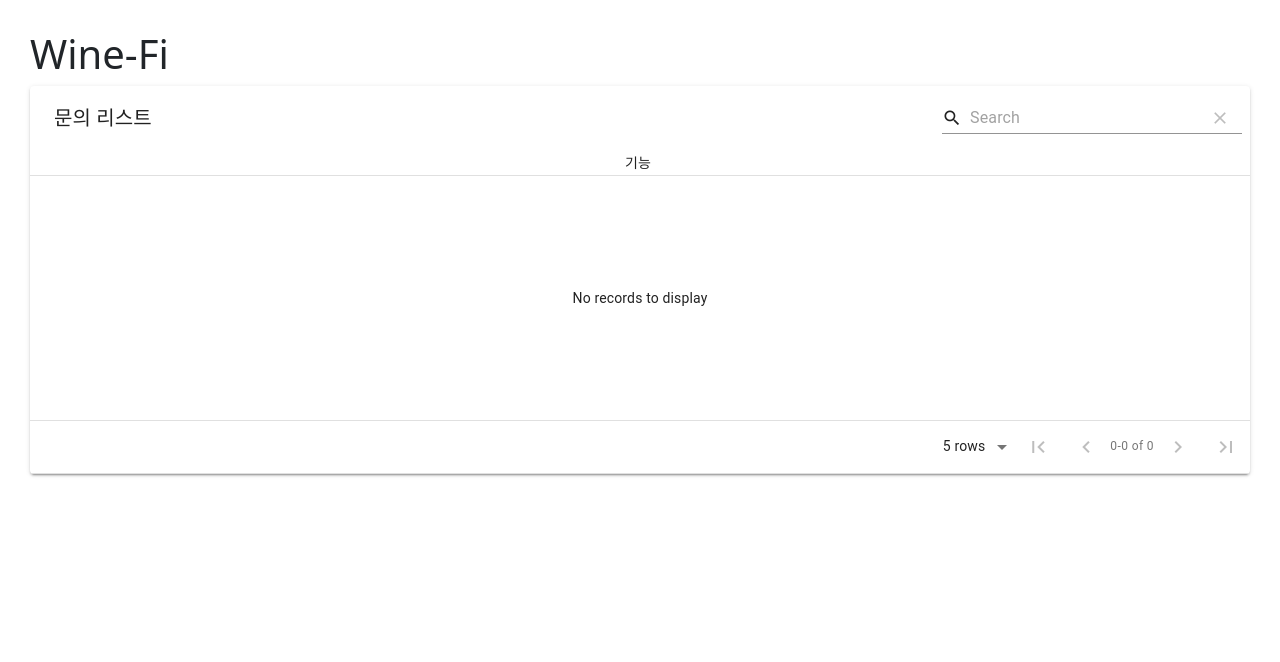
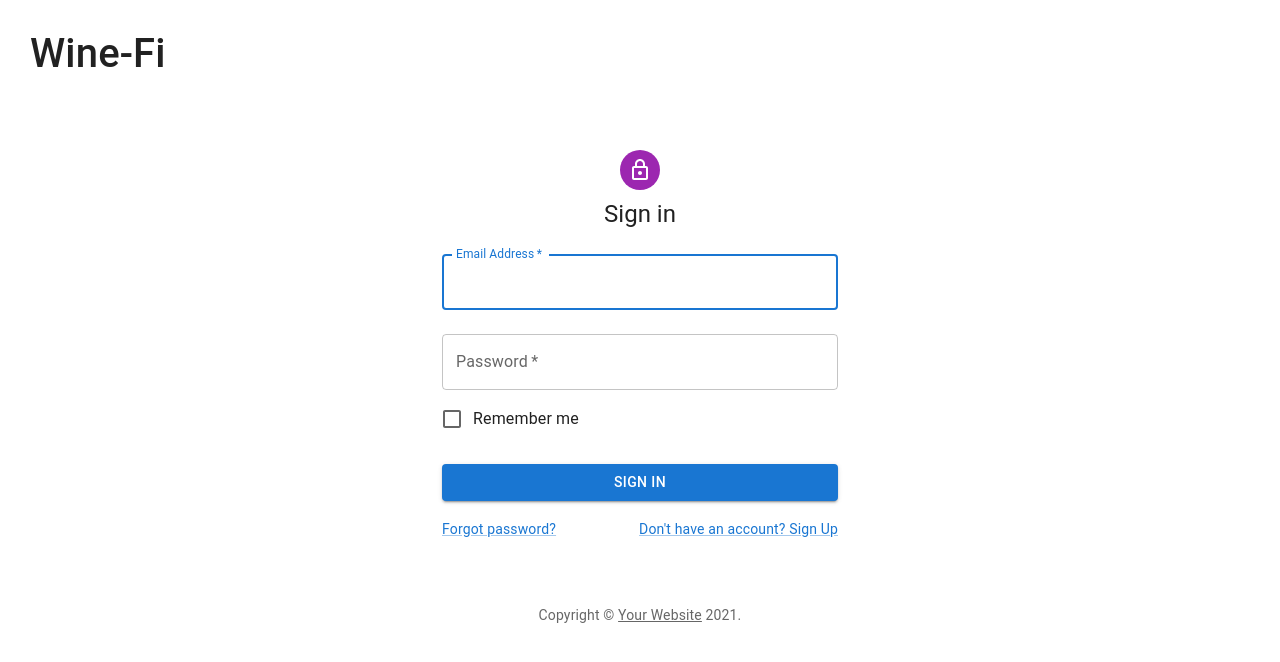
Before and after one commit to sanacor/winefi-shop, a React (Create React App) app: page / in a window 1280 px wide. Shown: the top 662 px of the page. Built offline with nearby package versions, Linux system fonts and the light colour scheme; no server answers.

Commit message:
로그인 페이지 레이아웃 구현

```diff
--- a/package.json
+++ b/package.json
@@ -3,8 +3,12 @@
   "version": "0.1.0",
   "private": true,
   "dependencies": {
+    "@emotion/react": "^11.7.1",
+    "@emotion/styled": "^11.6.0",
     "@material-ui/core": "^4.12.3",
     "@material-ui/icons": "^4.11.2",
+    "@mui/icons-material": "^5.2.5",
+    "@mui/material": "^5.2.5",
     "@testing-library/jest-dom": "^5.16.1",
     "@testing-library/react": "^11.2.7",
     "@testing-library/user-event": "^12.8.3",
--- a/src/App.js
+++ b/src/App.js
@@ -1,6 +1,7 @@
 import logo from './logo.svg';
 import './App.css';
 import MaterialTableDemo from './demo'
+import SignIn from './signIn'
 import 'bootstrap/dist/css/bootstrap.min.css';
 
 
@@ -8,7 +9,7 @@
   return (
     <div style={{ padding: '30px' }}>
       <h1>Wine-Fi</h1>
-      <MaterialTableDemo />
+      <SignIn />
     </div>
   );
 }
--- a/src/demo.js
+++ b/src/demo.js
@@ -3,8 +3,6 @@
 import Modal from 'react-bootstrap/Modal'
 import MaterialTable from "material-table";
 import axios from "axios";
-
-import InquiryPopup from "./component/InquiryModal";
 
 export default function MaterialTableDemo() {
   // const [state, setState] = React.useState({
--- /dev/null
+++ b/src/signIn.js
@@ -0,0 +1,111 @@
+import * as React from 'react';
+import Avatar from '@mui/material/Avatar';
+import Button from '@mui/material/Button';
+import CssBaseline from '@mui/material/CssBaseline';
+import TextField from '@mui/material/TextField';
+import FormControlLabel from '@mui/material/FormControlLabel';
+import Checkbox from '@mui/material/Checkbox';
+import Link from '@mui/material/Link';
+import Grid from '@mui/material/Grid';
+import Box from '@mui/material/Box';
+import LockOutlinedIcon from '@mui/icons-material/LockOutlined';
+import Typography from '@mui/material/Typography';
+import Container from '@mui/material/Container';
+import { createTheme, ThemeProvider } from '@mui/material/styles';
+
+function Copyright(props) {
+  return (
+    <Typography variant="body2" color="text.secondary" align="center" {...props}>
+      {'Copyright © '}
+      <Link color="inherit" href="https://mui.com/">
+        Your Website
+      </Link>{' '}
+      {new Date().getFullYear()}
+      {'.'}
+    </Typography>
+  );
+}
+
+const theme = createTheme();
+
+export default function SignIn() {
+  const handleSubmit = (event) => {
+    event.preventDefault();
+    const data = new FormData(event.currentTarget);
+    // eslint-disable-next-line no-console
+    console.log({
+      email: data.get('email'),
+      password: data.get('password'),
+    });
+  };
+
+  return (
+    <ThemeProvider theme={theme}>
+      <Container component="main" maxWidth="xs">
+        <CssBaseline />
+        <Box
+          sx={{
+            marginTop: 8,
+            display: 'flex',
+            flexDirection: 'column',
+            alignItems: 'center',
+          }}
+        >
+          <Avatar sx={{ m: 1, bgcolor: 'secondary.main' }}>
+            <LockOutlinedIcon />
+          </Avatar>
+          <Typography component="h1" variant="h5">
+            Sign in
+          </Typography>
+          <Box component="form" onSubmit={handleSubmit} noValidate sx={{ mt: 1 }}>
+            <TextField
+              margin="normal"
+              required
+              fullWidth
+              id="email"
+              label="Email Address"
+              name="email"
+              autoComplete="email"
+              autoFocus
+            />
+            <TextField
+              margin="normal"
+              required
+              fullWidth
+              name="password"
+              label="Password"
+              type="password"
+              id="password"
+              autoComplete="current-password"
+            />
+            <FormControlLabel
+              control={<Checkbox value="remember" color="primary" />}
+              label="Remember me"
+            />
+            <Button
+              type="submit"
+              fullWidth
+              variant="contained"
+              sx={{ mt: 3, mb: 2 }}
+            >
+              Sign In
+            </Button>
+            <Grid container>
+              <Grid item xs>
+                <Link href="#" variant="body2">
+                  Forgot password?
+                </Link>
+              </Grid>
+              <Grid item>
+                <Link href="#" variant="body2">
+                  {"Don't have an account? Sign Up"}
+                </Link>
+              </Grid>
+            </Grid>
+          </Box>
+        </Box>
+        <Copyright sx={{ mt: 8, mb: 4 }} />
+      </Container>
+    </ThemeProvider>
+  );
+}
```
Also changed, not shown: 1 other file (tests, documents, lock files or other folders).
